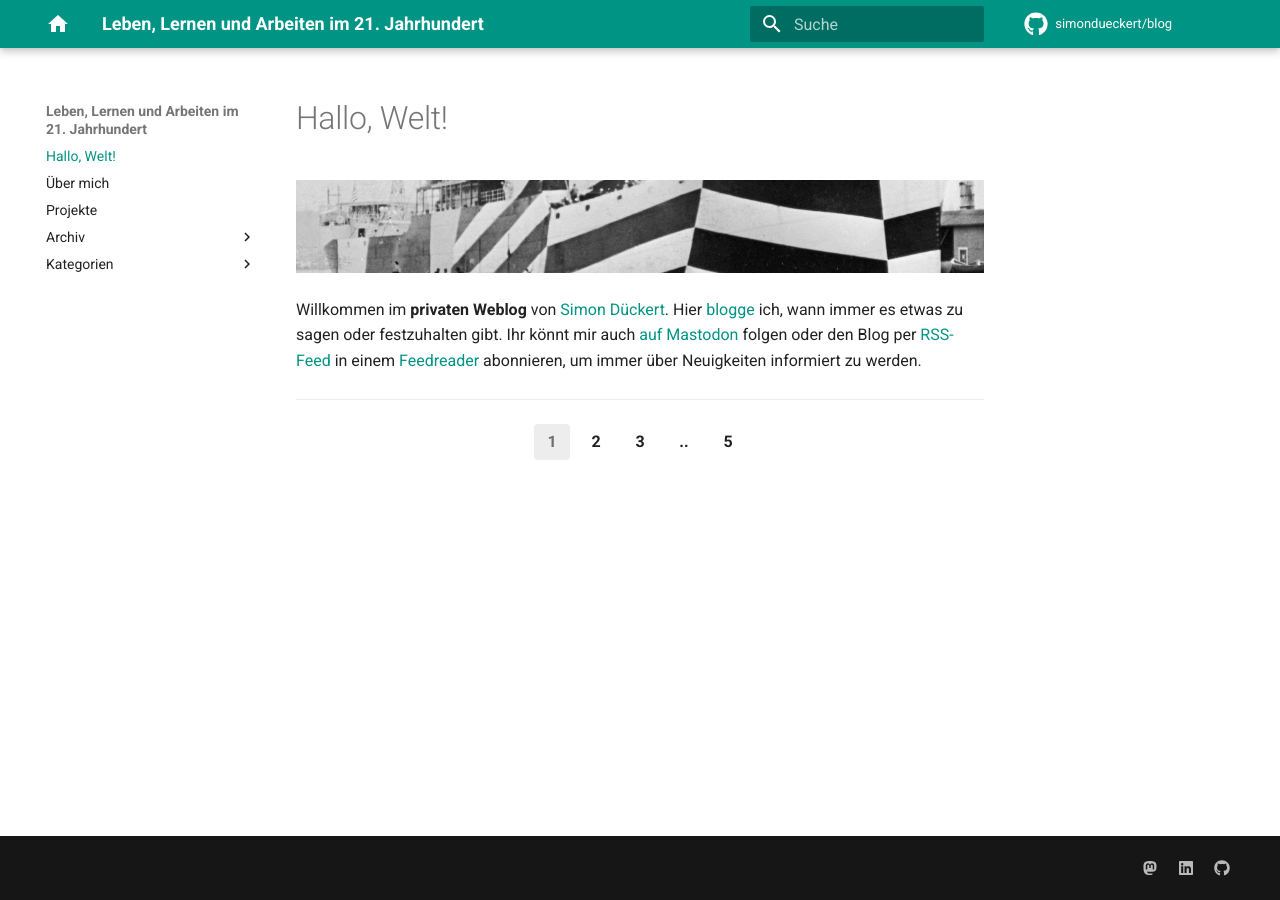
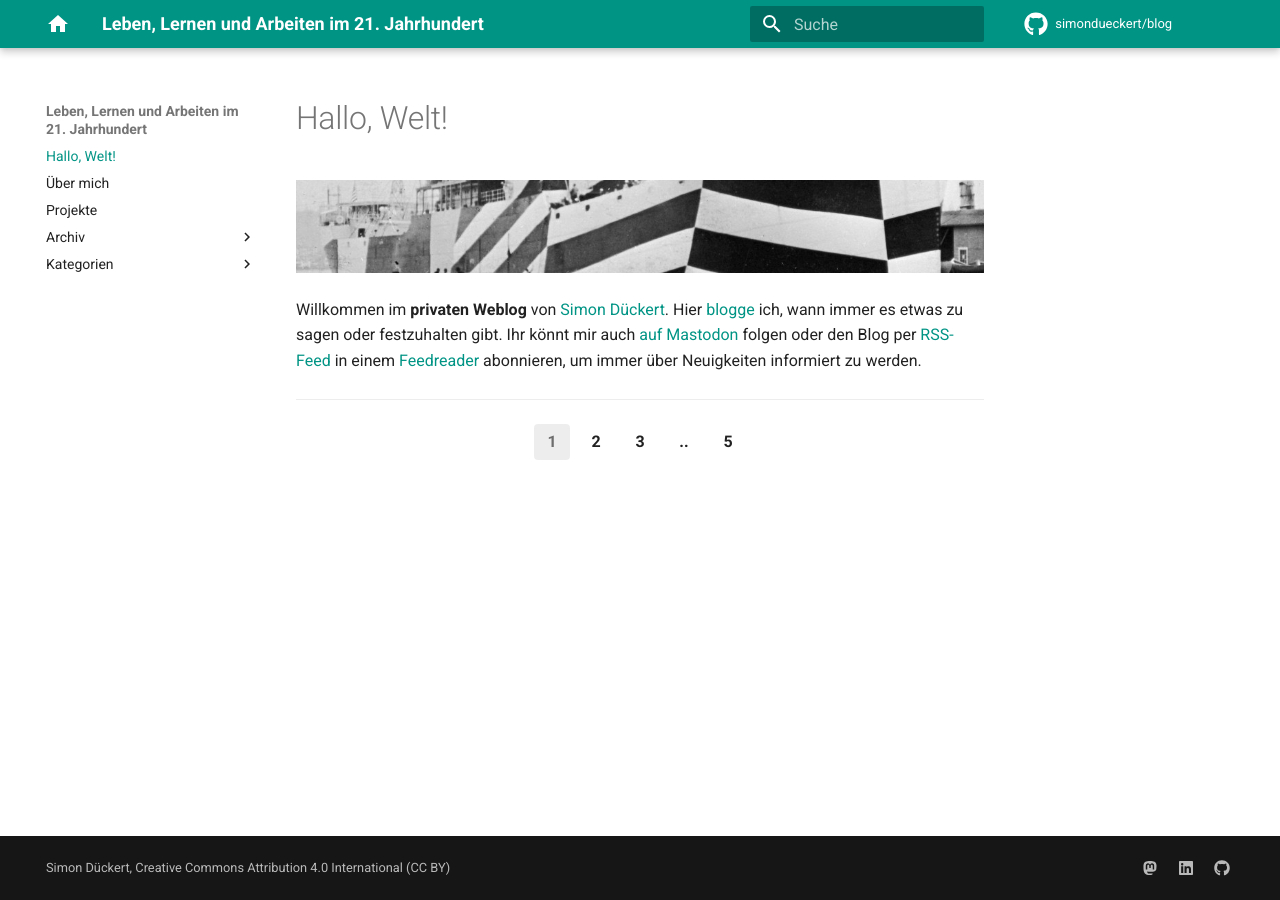
Before and after one commit to simondueckert/blog, an MkDocs documentation site: the page built from src/index.md, in a window 1280 px wide. Built offline with MkDocs 1.6.1 and Material for MkDocs 9.7.7, drawn with Linux system fonts in a browser that asks for light colours; comment, search, counter and statistics services are not loaded.

Commit message:
CC BY Lizenz eingefügt

```diff
--- a/mkdocs.yml
+++ b/mkdocs.yml
@@ -37,6 +37,8 @@ extra:
     giscus: true
     generator: false
 
+copyright: Simon Dückert, Creative Commons Attribution 4.0 International (CC BY)
+
 plugins:
   - search
   - blog:
```
